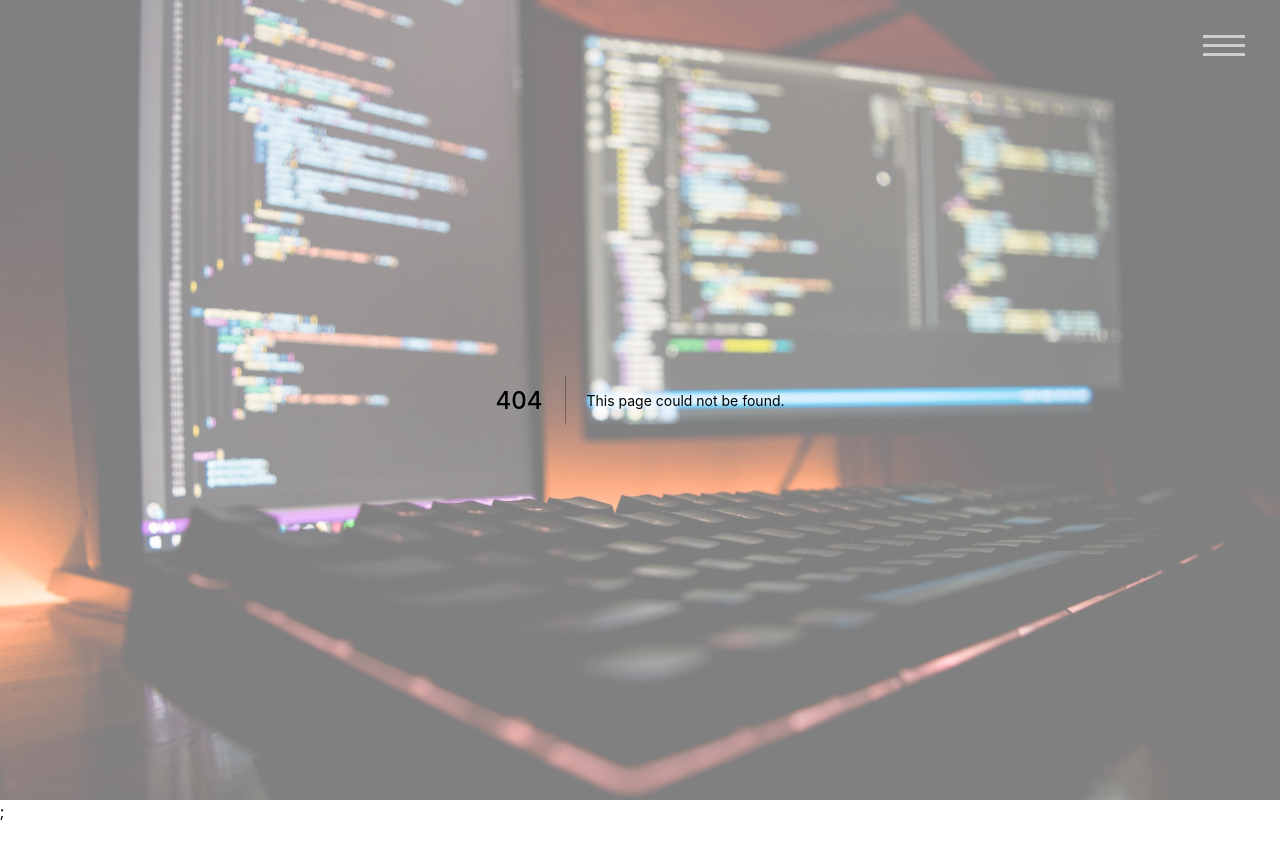
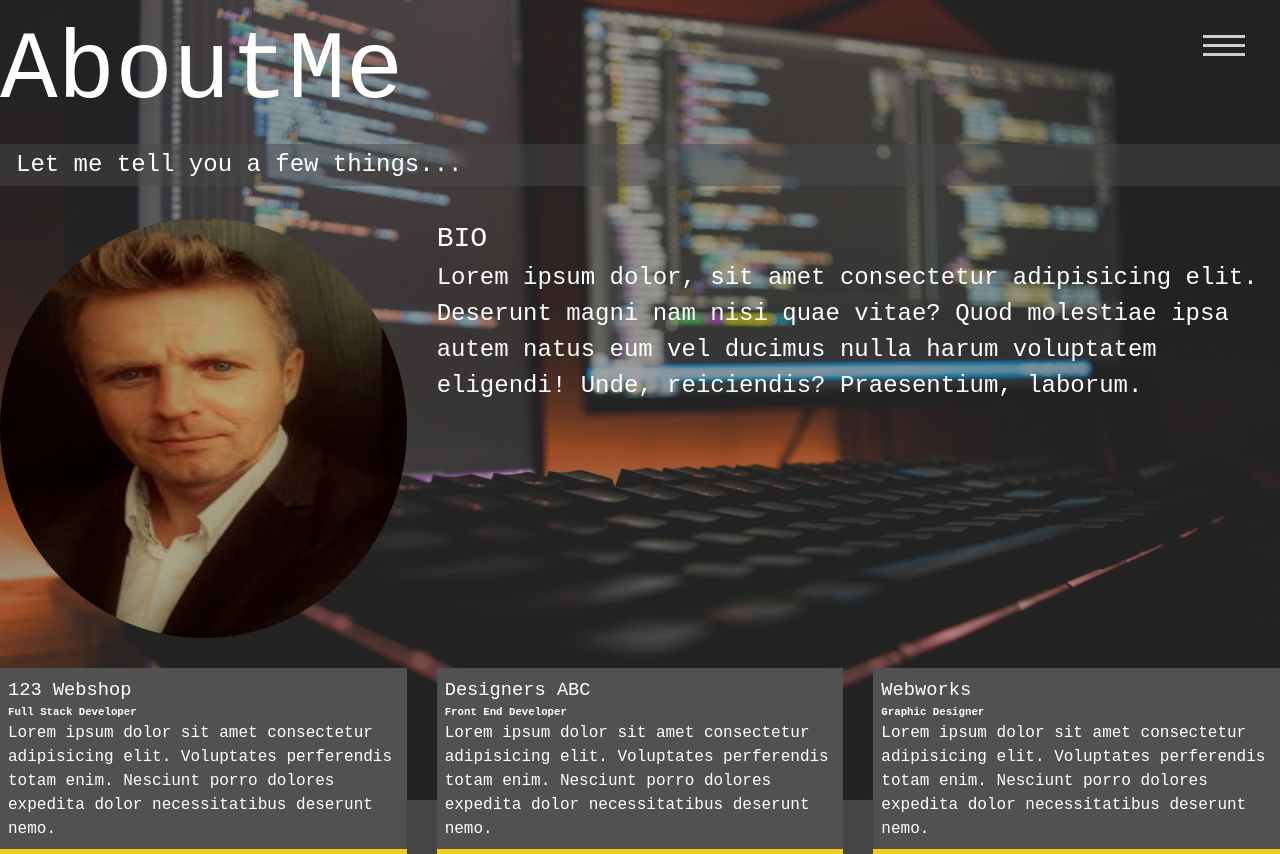
Before and after one commit to jacob-majcen/cv-portfolio-next, a Next.js app: page /about in a window 1280 px wide. Before the commit this address had no page. Before the commit the page ends 824 px from the top, so only its background shows below. Built offline with nearby package versions, Linux system fonts and the light colour scheme.

Commit message:
Added new pages

```diff
--- a/components/Background.js
+++ b/components/Background.js
@@ -9,7 +9,7 @@ function Background() {
         src="/images/code_003.jpg"
         layout="fill"
         objectFit="cover"
-        objectPosition="center top"
+        objectPosition="center center"
         quality={100}
         className={styles.image}
       />
--- a/components/Header.js
+++ b/components/Header.js
@@ -40,23 +40,23 @@ function Header(props) {
             </Link>
           </li>
           <li className={menu ? "nav-item" : "nav-item show"}>
-            <Link href="about.html">
+            <Link href="/about">
               <a className="nav-link" onClick={closeMenuHandler}>
                 About Me
               </a>
             </Link>
           </li>
           <li className={menu ? "nav-item" : "nav-item show"}>
-            <Link href="work.html">
+            <Link href="/projects">
               <a className="nav-link" onClick={closeMenuHandler}>
-                My Work
+                Projects
               </a>
             </Link>
           </li>
           <li className={menu ? "nav-item" : "nav-item show"}>
-            <Link href="contact.html">
+            <Link href="/contact">
               <a className="nav-link" onClick={closeMenuHandler}>
-                How To Reach Me
+                Contact
               </a>
             </Link>
           </li>
--- a/pages/_app.js
+++ b/pages/_app.js
@@ -8,7 +8,7 @@ function MyApp({ Component, pageProps }) {
       <Head>
         <meta name="viewport" content="width=device-width, initial-scale=1" />
       </Head>
-      <Component {...pageProps} />;
+      <Component {...pageProps} />
     </Layout>
   );
 }
--- /dev/null
+++ b/pages/about/index.js
@@ -0,0 +1,65 @@
+import Image from "next/image";
+
+function AboutPage() {
+  return (
+    <main id="about">
+      <h1 className="lg-heading">
+        About
+        <span className="text-secondary">Me</span>
+      </h1>
+      <h2 className="sm-heading">Let me tell you a few things...</h2>
+      <div className="about-info">
+        <Image
+          src="/images/ed33.jpg"
+          alt="Mariusz Golik"
+          className="bio-image"
+          width={250}
+          height={420}
+          quality={100}
+        />
+
+        <div className="bio">
+          <h3 className="text-secondary">BIO</h3>
+          <p>
+            Lorem ipsum dolor, sit amet consectetur adipisicing elit. Deserunt
+            magni nam nisi quae vitae? Quod molestiae ipsa autem natus eum vel
+            ducimus nulla harum voluptatem eligendi! Unde, reiciendis?
+            Praesentium, laborum.
+          </p>
+        </div>
+
+        <div className="job job-1">
+          <h3>123 Webshop</h3>
+          <h6>Full Stack Developer</h6>
+          <p>
+            Lorem ipsum dolor sit amet consectetur adipisicing elit. Voluptates
+            perferendis totam enim. Nesciunt porro dolores expedita dolor
+            necessitatibus deserunt nemo.
+          </p>
+        </div>
+
+        <div className="job job-2">
+          <h3>Designers ABC</h3>
+          <h6>Front End Developer</h6>
+          <p>
+            Lorem ipsum dolor sit amet consectetur adipisicing elit. Voluptates
+            perferendis totam enim. Nesciunt porro dolores expedita dolor
+            necessitatibus deserunt nemo.
+          </p>
+        </div>
+
+        <div className="job job-3">
+          <h3>Webworks</h3>
+          <h6>Graphic Designer</h6>
+          <p>
+            Lorem ipsum dolor sit amet consectetur adipisicing elit. Voluptates
+            perferendis totam enim. Nesciunt porro dolores expedita dolor
+            necessitatibus deserunt nemo.
+          </p>
+        </div>
+      </div>
+    </main>
+  );
+}
+
+export default AboutPage;
--- a/pages/index.js
+++ b/pages/index.js
@@ -1,9 +1,18 @@
 import Link from "next/link";
+import Head from "next/head";
 import { FaGithub, FaLinkedin, FaTwitter } from "react-icons/fa";
 import styles from "@/styles/Home.module.css";
 
 export default function Home() {
   return (
+    <>
+      <Head>
+        <link rel="preconnect" href="https://fonts.gstatic.com" />
+        <link
+          href="https://fonts.googleapis.com/css2?family=Syne+Mono&display=swap"
+          rel="stylesheet"
+        />
+      </Head>
       <main className={styles.home}>
         <h1 className="lg-heading">
           Mariusz
@@ -22,5 +31,6 @@ export default function Home() {
           </Link>
         </div>
       </main>
+    </>
   );
 }
--- a/styles/globals.css
+++ b/styles/globals.css
@@ -83,16 +83,16 @@
 .menu .nav-link {
   display: inline-block;
   position: relative;
-  font-size: 40px;
-  text-transform: uppercase;
+  font-size: 3rem;
+  /* text-transform: uppercase; */
   padding: 1rem 0;
-  font-weight: 300;
+  font-weight: 400;
   color: #fff;
   text-decoration: none;
   transition: all 0.5s ease-out;
 }
 .menu .nav-link:hover {
-  color: chartreuse;
+  color: #eece1a;
   transform: scale(1.25);
 }
 
@@ -123,7 +123,7 @@ body {
   color: #fff;
   height: 100%;
   margin: 0;
-  font-family: "Segoe UI", Tahoma, Geneva, Verdana, sans-serif;
+  font-family: "Syne Mono", monospace;
   line-height: 1.5;
   overflow-y: hidden;
 }
```
Also changed, not shown: pages/contact/index.js (added, +25 -0 lines), pages/projects/index.js (added, +70 -0 lines). Lines whose indentation alone changed are shown as unchanged.
